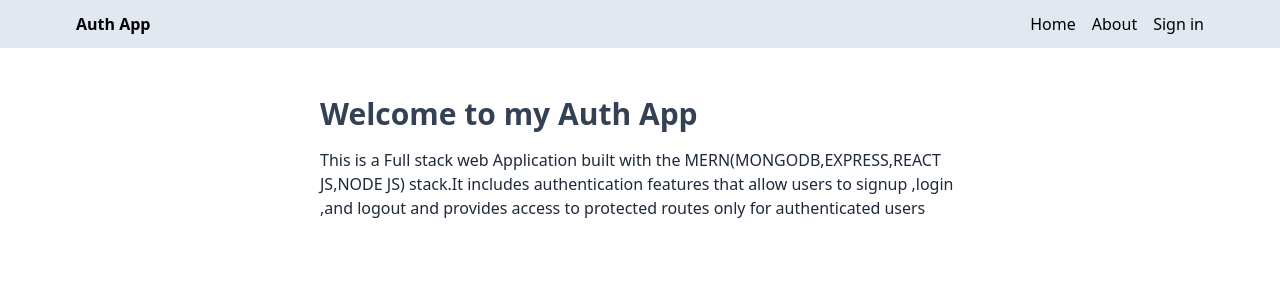
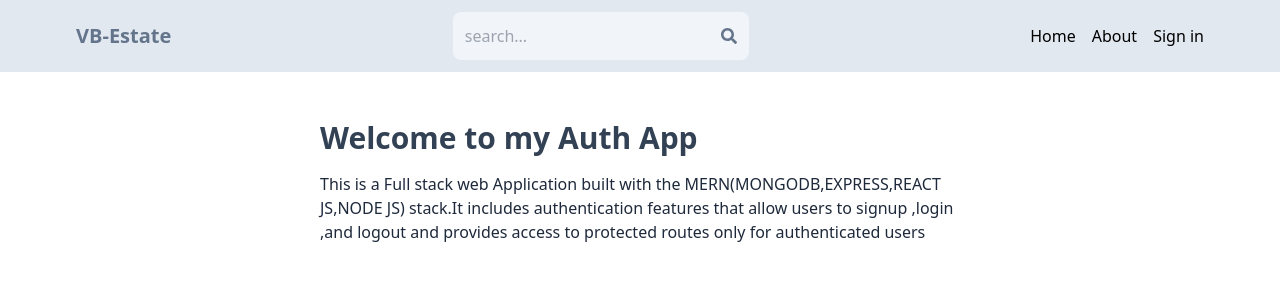
Before and after one commit to domivbhh/realestate-mern, a React (Vite) app in the folder client/: page / in a window 1280 px wide. Shown: the top 300 px of the page. Built offline with nearby package versions, Linux system fonts and the light colour scheme; no server answers.

Commit message:
header modified

```diff
--- a/client/package.json
+++ b/client/package.json
@@ -14,6 +14,7 @@
     "firebase": "^10.10.0",
     "react": "^18.2.0",
     "react-dom": "^18.2.0",
+    "react-icons": "^5.2.0",
     "react-redux": "^9.1.0",
     "react-router-dom": "^6.22.3",
     "redux-persist": "^6.0.0"
--- a/client/src/components/Header.jsx
+++ b/client/src/components/Header.jsx
@@ -1,6 +1,7 @@
 import React from 'react'
 import { Link } from 'react-router-dom'
 import {useSelector} from 'react-redux';
+import {FaSearch} from 'react-icons/fa';
 
 const Header = () => {
   const currentUser=useSelector((state)=>state.user)
@@ -9,7 +10,14 @@ const Header = () => {
   return (
     <div className="bg-slate-200 ">
       <div className="flex justify-between items-center max-w-6xl mx-auto p-3">
-        <h1 className="font-bold">Auth App</h1>
+        <h1 className="font-bold text-sm sm:text-xl flex flex-wrap">
+          <span className='text-slate-500'>VB</span>
+          <span className='text-slate-500'>-Estate</span>
+        </h1>
+        <form className='bg-slate-100 p-3 rounded-lg flex items-center'>
+          <input type="text" placeholder='search...' className='bg-transparent focus:outline-none w-24 sm:w-64'/>
+          <FaSearch className='text-slate-500'/>
+        </form>
         <ul className="flex gap-4">
           <Link to="/">
             <li>Home</li>
```
Also changed, not shown: 1 other file (tests, documents, lock files or other folders).
